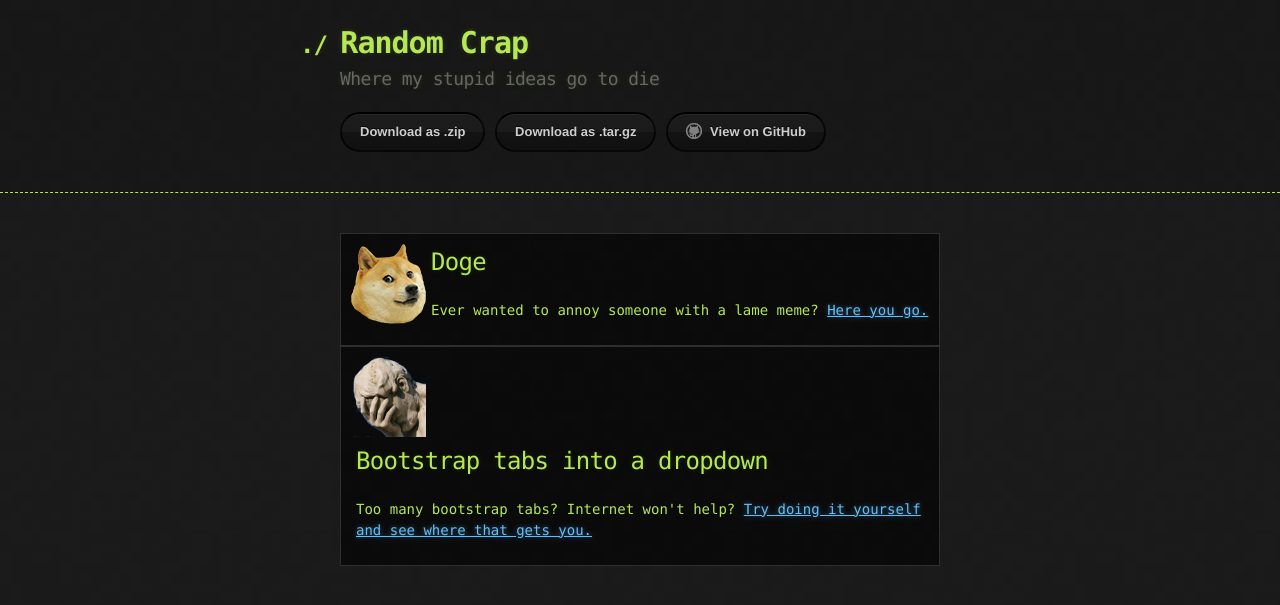
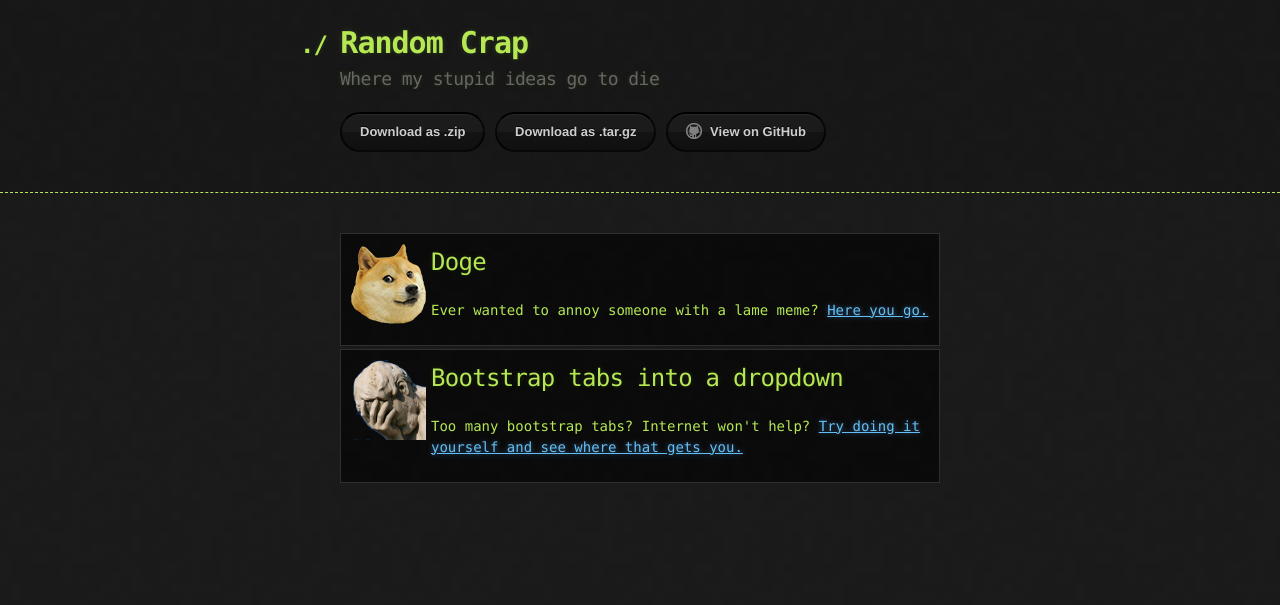
Before and after one commit to gaberankin/random-crap, a Jekyll site: the page built from index.md, in a window 1280 px wide. Shown: the top 605 px of the page. Built offline with Jekyll 4.4.1, drawn with Linux system fonts in a browser that asks for light colours.

Commit message:
some css revisions

```diff
--- a/stylesheets/stylesheet.css
+++ b/stylesheets/stylesheet.css
@@ -263,14 +263,19 @@
   padding: 10px;
   font-size: 14px;
   color: #b5e853;
+  margin-bottom:3px;
 }
 .crap-image {
   width: 75px;
   display: inline-block;
   float: left;
 }
+.crap-image img {
+  max-width: 75px;
+}
 
 .crap-image + .crap-description {
   float: left;
   margin-left: 5px;
+  width: 498px;
 }
```
